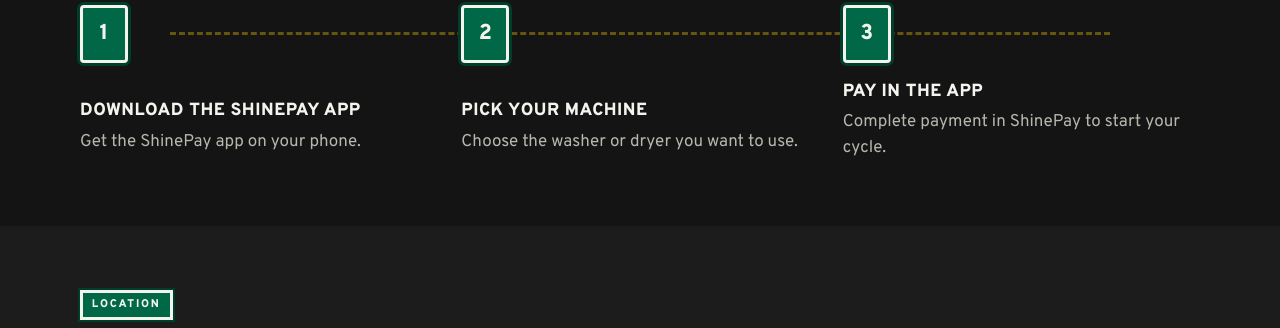
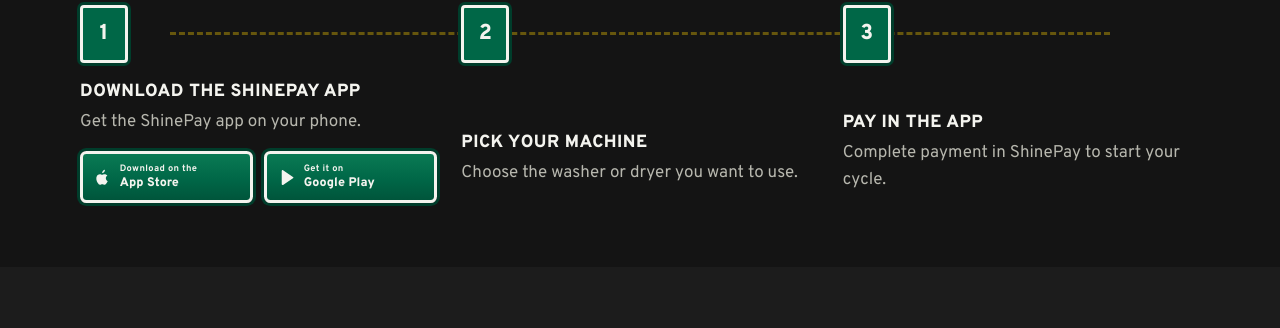
Before and after one commit to h49jy954b7-cloud/Milemarkeaundry, a plain HTML site: page index.html in a window 1280 px wide. Shown: the part 1229-1557 px from the top of the page. Drawn offline with Linux system fonts and the light colour scheme.

Commit message:
Add ShinePay App Store and Google Play buttons.
Place highway-sign download links under the first pay step, stacked on narrow screens and side by side on wider ones.

Co-authored-by: h49jy954b7-cloud <h49jy954b7-cloud@users.noreply.github.com>

```diff
--- a/index.html
+++ b/index.html
@@ -142,6 +142,26 @@
             <span class="milepost" aria-hidden="true">1</span>
             <h3>Download the ShinePay app</h3>
             <p>Get the ShinePay app on your phone.</p>
+            <div class="store-downloads">
+              <a class="store-btn" href="https://apps.apple.com/us/app/shinepay/id1265933218" target="_blank" rel="noopener">
+                <svg class="store-btn-icon" viewBox="0 0 24 24" aria-hidden="true" focusable="false">
+                  <path fill="currentColor" d="M16.37 12.72c.02 2.18 1.91 2.9 1.93 2.91-.02.05-.3 1.03-1 2.04-.6.88-1.23 1.75-2.21 1.77-.97.02-1.28-.57-2.39-.57s-1.46.55-2.38.59c-.95.04-1.67-.95-2.28-1.82-1.24-1.8-2.19-5.08-.91-7.3.63-1.1 1.76-1.8 2.99-1.82.93-.02 1.81.63 2.39.63.58 0 1.66-.78 2.8-.66.48.02 1.82.19 2.68 1.45-.07.04-1.6.93-1.62 2.78zM14.7 6.3c.5-.61.84-1.46.75-2.3-.72.03-1.6.48-2.12 1.09-.46.54-.87 1.4-.76 2.23.81.06 1.64-.41 2.13-1.02z"/>
+                </svg>
+                <span class="store-btn-label">
+                  <span class="store-btn-kicker">Download on the</span>
+                  <span class="store-btn-name">App Store</span>
+                </span>
+              </a>
+              <a class="store-btn" href="https://play.google.com/store/apps/details?id=com.shine.shineapp" target="_blank" rel="noopener">
+                <svg class="store-btn-icon" viewBox="0 0 24 24" aria-hidden="true" focusable="false">
+                  <path fill="currentColor" d="M8 5.14v13.72c0 .7.78 1.12 1.37.74l10.26-6.86a.86.86 0 0 0 0-1.48L9.37 4.4C8.78 4.02 8 4.44 8 5.14z"/>
+                </svg>
+                <span class="store-btn-label">
+                  <span class="store-btn-kicker">Get it on</span>
+                  <span class="store-btn-name">Google Play</span>
+                </span>
+              </a>
+            </div>
           </li>
           <li>
             <span class="milepost" aria-hidden="true">2</span>
--- a/styles.css
+++ b/styles.css
@@ -423,6 +423,59 @@ a:hover {
   color: var(--muted);
 }
 
+.store-downloads {
+  grid-column: 2;
+  display: flex;
+  flex-direction: column;
+  gap: 0.65rem;
+  margin-top: 0.75rem;
+}
+
+.store-btn {
+  display: flex;
+  align-items: center;
+  gap: 0.65rem;
+  min-height: 3.25rem;
+  padding: 0.55rem 0.85rem;
+  background: linear-gradient(180deg, #0a7a54 0%, var(--sign-green) 55%, var(--sign-green-dark) 100%);
+  color: var(--sign-white);
+  text-decoration: none;
+  border: 3px solid var(--sign-white);
+  box-shadow: 0 0 0 3px var(--sign-green-deep);
+  border-radius: 0.4rem;
+  line-height: 1.05;
+}
+
+.store-btn:hover,
+.store-btn:focus-visible {
+  color: var(--line-yellow);
+}
+
+.store-btn-icon {
+  width: 1.45rem;
+  height: 1.45rem;
+  flex: none;
+}
+
+.store-btn-label {
+  display: flex;
+  flex-direction: column;
+  gap: 0.12rem;
+  min-width: 0;
+}
+
+.store-btn-kicker {
+  font-size: 0.68rem;
+  font-weight: 700;
+  letter-spacing: 0.04em;
+}
+
+.store-btn-name {
+  font-size: 1.02rem;
+  font-weight: 800;
+  letter-spacing: 0.01em;
+}
+
 .location-grid {
   display: grid;
   gap: 1.25rem;
@@ -554,6 +607,16 @@ address {
   .section {
     padding: 4rem 0;
   }
+
+  .store-downloads {
+    flex-direction: row;
+    flex-wrap: wrap;
+  }
+
+  .store-btn {
+    flex: 1 1 12rem;
+    max-width: 16rem;
+  }
 }
 
 @media (min-width: 64rem) {
@@ -585,6 +648,29 @@ address {
     margin-bottom: 0.7rem;
   }
 
+  .store-downloads {
+    grid-column: auto;
+    flex-wrap: nowrap;
+    width: 100%;
+  }
+
+  .store-btn {
+    flex: 1 1 0;
+    max-width: none;
+    min-width: 0;
+    gap: 0.4rem;
+    padding: 0.5rem 0.45rem;
+  }
+
+  .store-btn-kicker {
+    font-size: 0.58rem;
+  }
+
+  .store-btn-name {
+    font-size: 0.78rem;
+  }
+}
+
   .location-grid {
     grid-template-columns: minmax(16rem, 0.85fr) minmax(0, 1.3fr);
     align-items: stretch;
```
